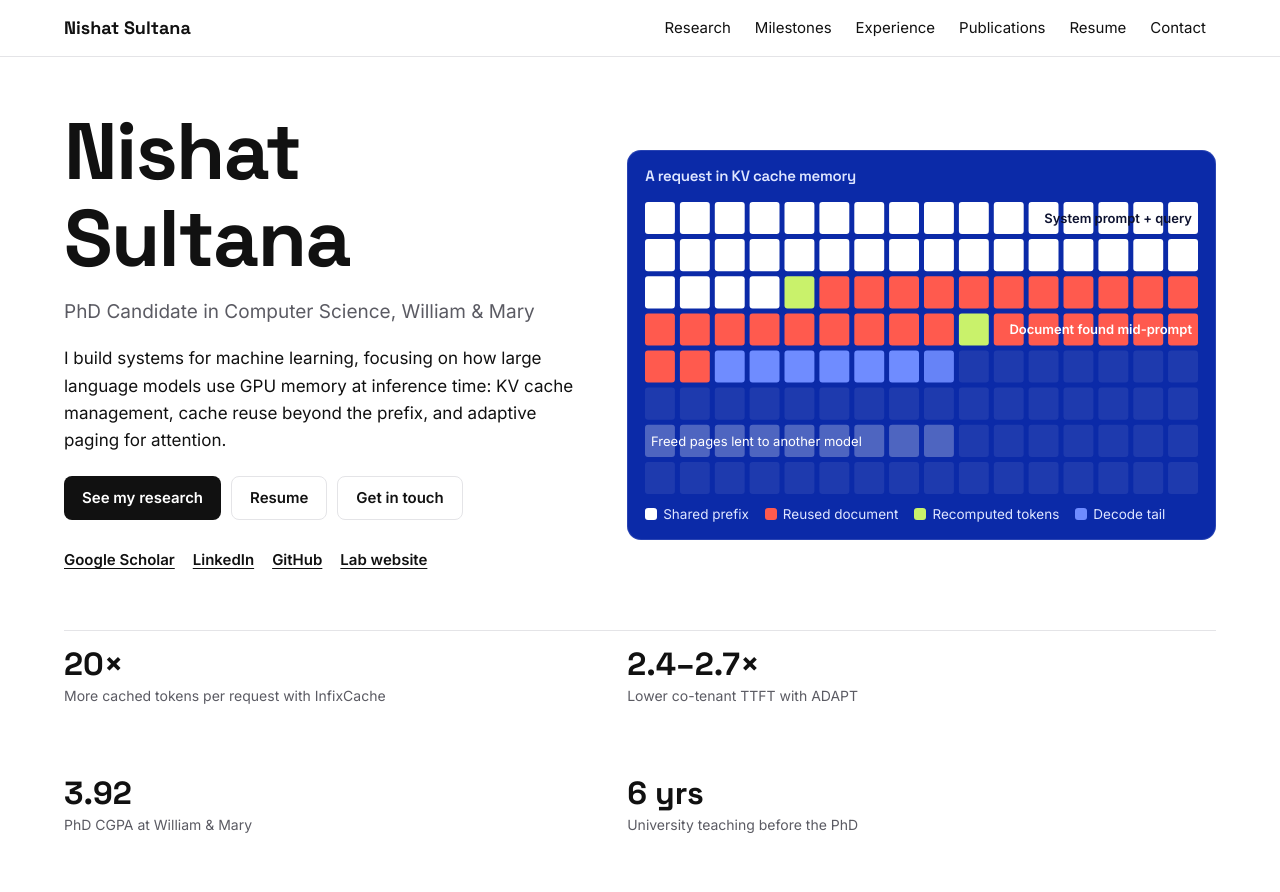
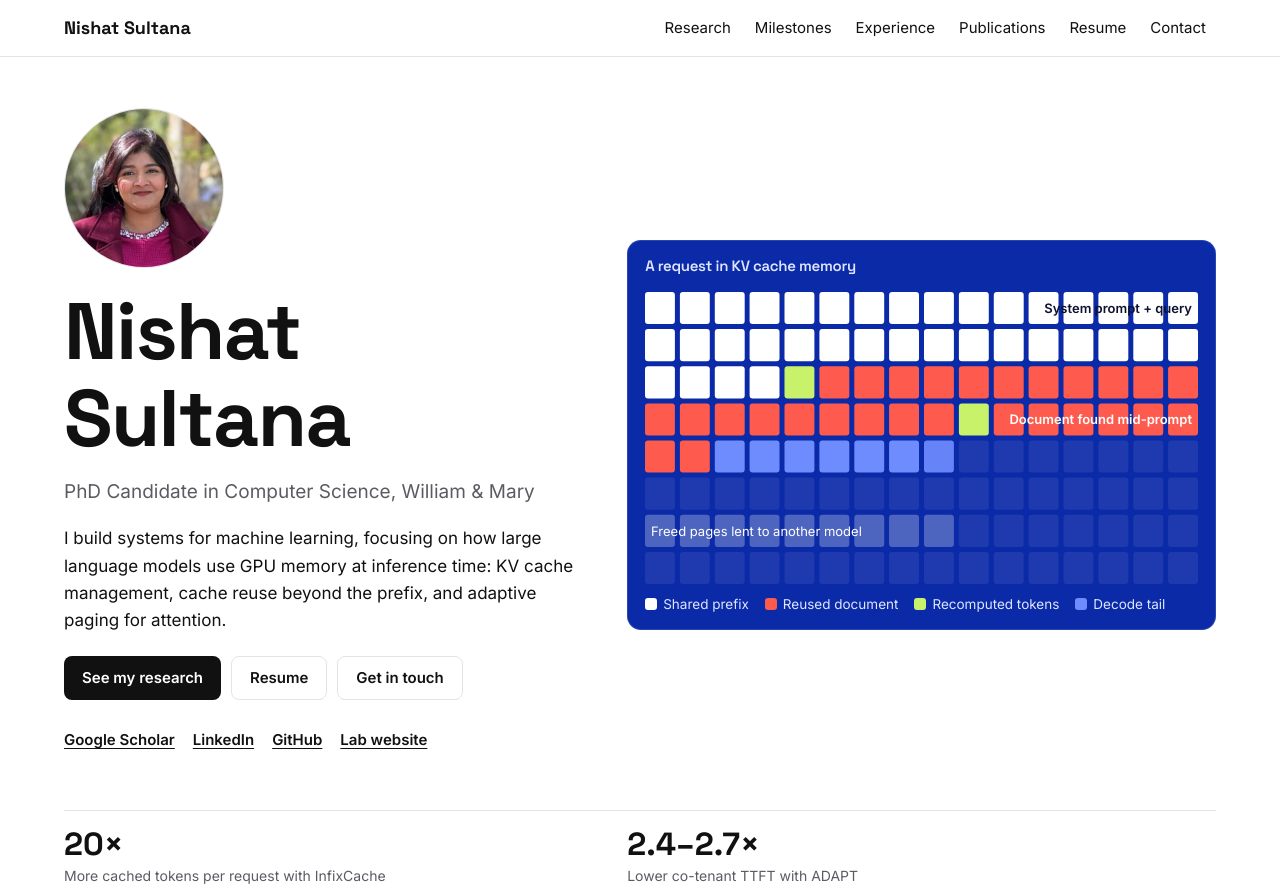
Before and after one commit to NishatSultana241/NishatSultana241.github.io, a plain HTML site: page index.html in a window 1280 px wide. Shown: the top 892 px of the page. Drawn offline with Linux system fonts and the light colour scheme.

Commit message:
Add files via upload

```diff
--- a/index.html
+++ b/index.html
@@ -44,6 +44,7 @@ nav .links a:hover,nav .links a:focus-visible{background:var(--zone);outline:non
 .hero{background:var(--bg);color:var(--ink);padding-top:clamp(28px,4vw,56px)}
 .hero .wrap{display:grid;grid-template-columns:minmax(0,1fr) minmax(0,1.15fr);gap:clamp(24px,4vw,56px);align-items:center}
 .hero h1{font-size:clamp(44px,6.4vw,80px);font-weight:700}
+.me{display:block;width:clamp(120px,14vw,160px);height:auto;aspect-ratio:1;object-fit:cover;border-radius:50%;margin-bottom:20px;border:1px solid var(--line)}
 .role{font-size:19px;margin:16px 0 18px;color:var(--mute)}
 .hero p.lead{font-size:17px;max-width:34em;color:var(--ink)}
 .cta{display:flex;flex-wrap:wrap;gap:10px;margin-top:22px}
@@ -149,6 +150,7 @@ footer small{display:block;margin-top:28px;color:var(--mute);font-size:13.5px}
 <header class="hero band">
   <div class="wrap">
     <div>
+      <img class="me" src="photo.jpg" alt="Portrait of Nishat Sultana" width="160" height="160">
       <h1>Nishat Sultana</h1>
       <div class="role">PhD Candidate in Computer Science, William &amp; Mary</div>
       <p class="lead">I build systems for machine learning, focusing on how large language models use GPU memory at inference time: KV cache management, cache reuse beyond the prefix, and adaptive paging for attention.</p>
```
Also changed, not shown: photo.jpg (added).
